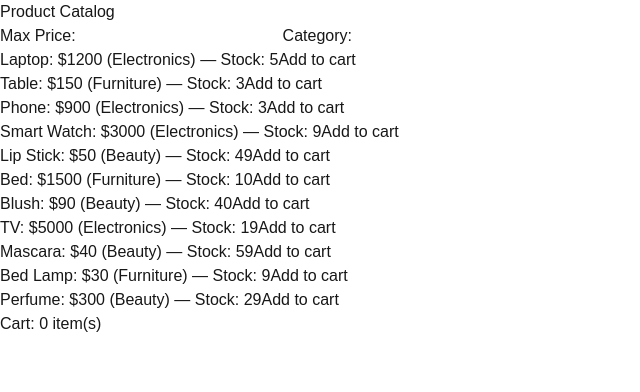
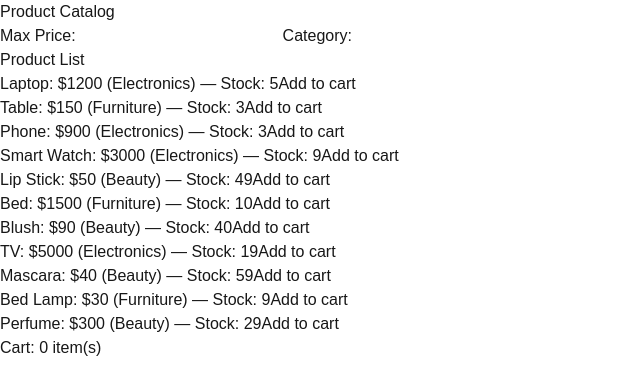
Before and after one commit to minhanh-ng/mini-storefront, a Next.js app: page / in a window 1280 px wide. Shown: the top 392 px of the page, without its empty margins (0-640 px from the left). Built offline with nearby package versions, Linux system fonts and the light colour scheme.

Commit message:
input function for ProductList.jsx file being the child connect to the parent file Catalog.jsx

```diff
--- a/src/app/components/Catalog.jsx
+++ b/src/app/components/Catalog.jsx
@@ -2,6 +2,7 @@
 import { useState, useEffect } from "react";
 import PriceFilter from "./PriceFilter";
 import CategoryFilter from "./CategoryFilter";
+import ProductList from "./ProductList";
 
 export default function ProductCatalog() {
     const [products, setProducts] = useState([]);
@@ -52,13 +53,7 @@ export default function ProductCatalog() {
             <h2>Product Catalog</h2>
             <PriceFilter value={filters.price} onChange={(v) => update('price', v)} />
             <CategoryFilter value={filters.category} onChange={(v) => update('category', v)} />
-            <ul>
-                {filteredProducts.map(p => (
-                    <li key={p.id}>
-                    {p.name}: ${p.price} ({p.category}) — Stock: {p.stock}
-                    <button onClick={() => addToCart(p)}>Add to cart</button> </li>
-                ))}
-            </ul>
+            <ProductList products={filteredProducts} addToCart={addToCart} />
             <h3>Cart: {cart.length} item(s)</h3>
         </div>
     );
--- a/src/app/components/ProductList.jsx
+++ b/src/app/components/ProductList.jsx
@@ -1,12 +1,16 @@
 'use client';
-import SalesDashboard from "./Catalog";
 
- export default function ProductList(products, ) {
+ export default function ProductList({products, addToCart}) {
     return (
         <div>
             <h2>Product List</h2>
             <ul>
-                <SalesDashboard />
+                {products.map(p => (
+                    <li key={p.id}>
+                    {p.name}: ${p.price} ({p.category}) — Stock: {p.stock}
+                    <button onClick={() => addToCart(p)}>Add to cart</button>
+                    </li>
+                ))}
             </ul>
         </div>
     )
```
